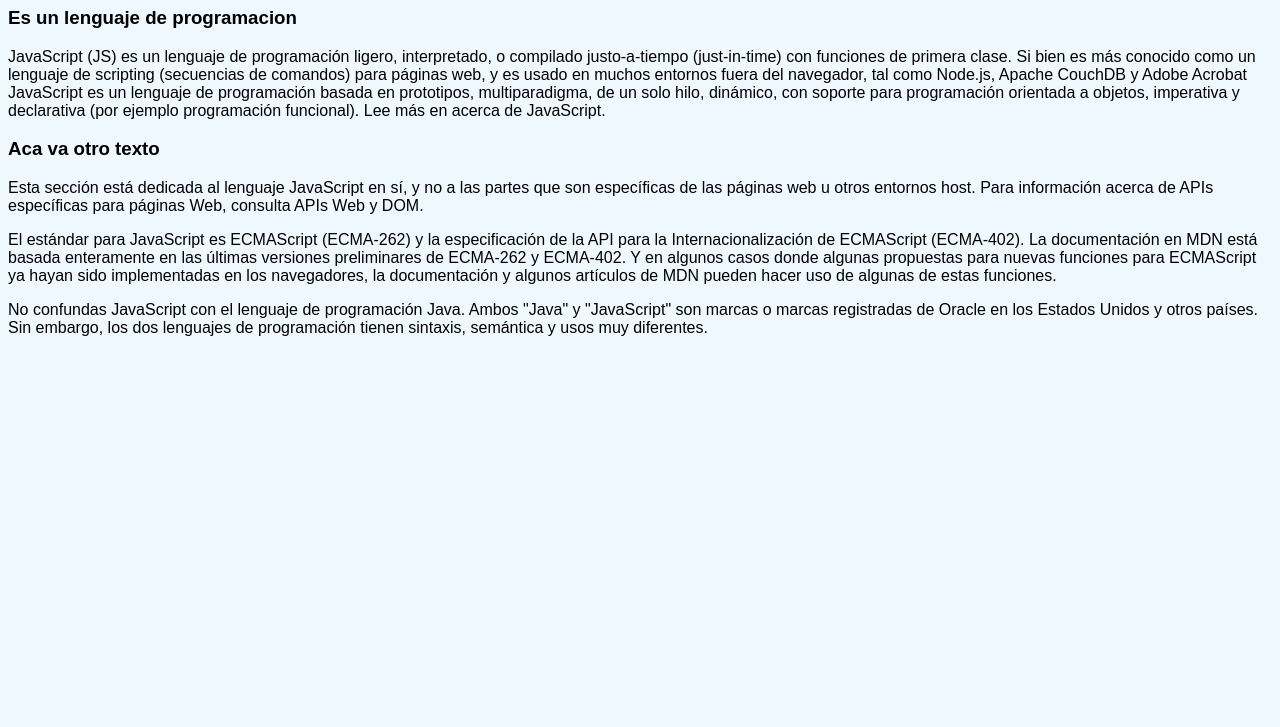
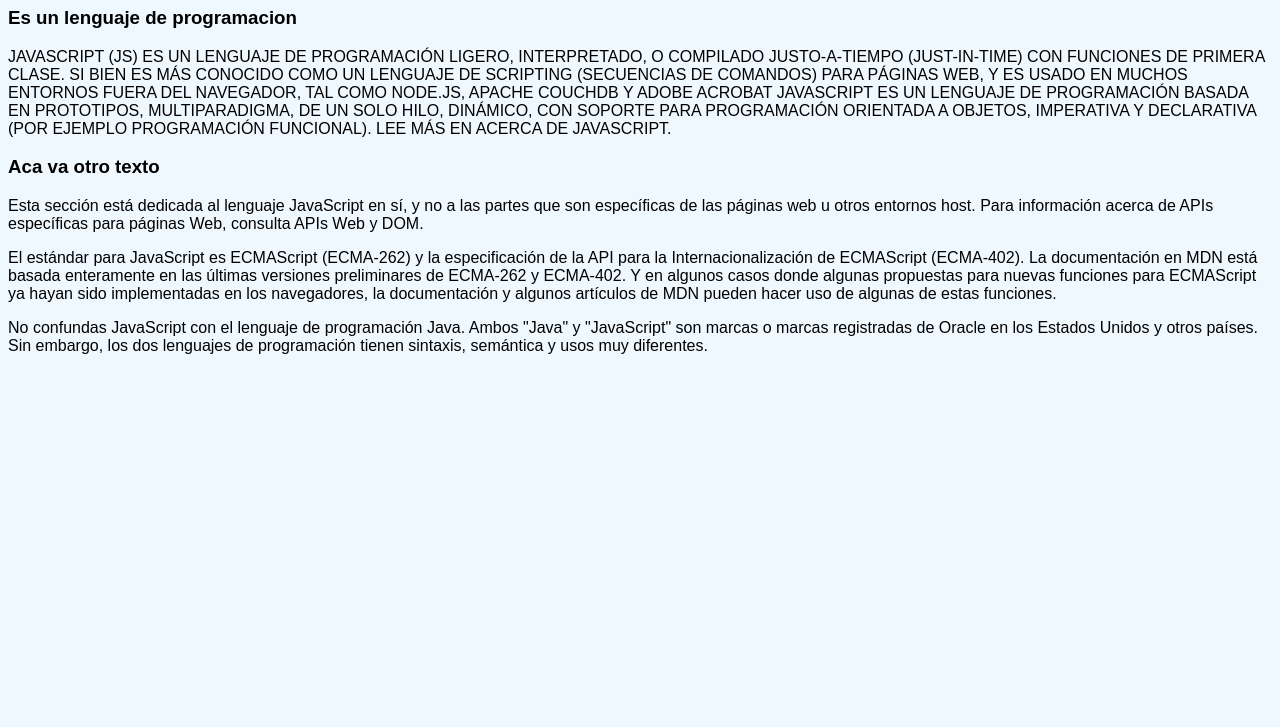
Before and after one commit to RobertoSanchezS/FrontEnd-roberto, a plain HTML site: page JavaScript/modulo-8/03-innertText-innerHTML/index.html in a window 1280 px wide. Shown: the part 73-800 px from the top of the page. Drawn offline with Linux system fonts and the light colour scheme.

Commit message:
correccion

```diff
--- a/JavaScript/modulo-8/03-innertText-innerHTML/JS/03-innerText-innerHTML.js
+++ b/JavaScript/modulo-8/03-innertText-innerHTML/JS/03-innerText-innerHTML.js
@@ -13,3 +13,4 @@
 
 const firstP = document.querySelector("p");
 firstP.innerText = firstP.innerText.toUpperCase();
+console.log(firstP);
--- a/JavaScript/modulo-8/03-innertText-innerHTML/index.html
+++ b/JavaScript/modulo-8/03-innertText-innerHTML/index.html
@@ -27,6 +27,6 @@
         No confundas JavaScript con el lenguaje de programación Java. Ambos "Java" y "JavaScript" son marcas o marcas registradas de Oracle en los Estados Unidos y otros países. Sin embargo, los dos lenguajes de programación tienen sintaxis, semántica y usos muy diferentes.
     </p>
 
-    <script src="js/03-innertText-innerHTML.js"></script>
+    <script src="js/03-innerText-innerHTML.js"></script>
 </body>
 </html>
```
